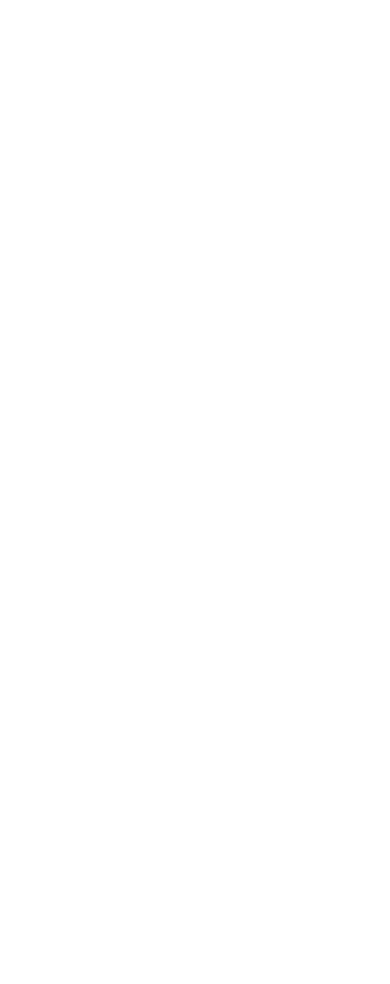
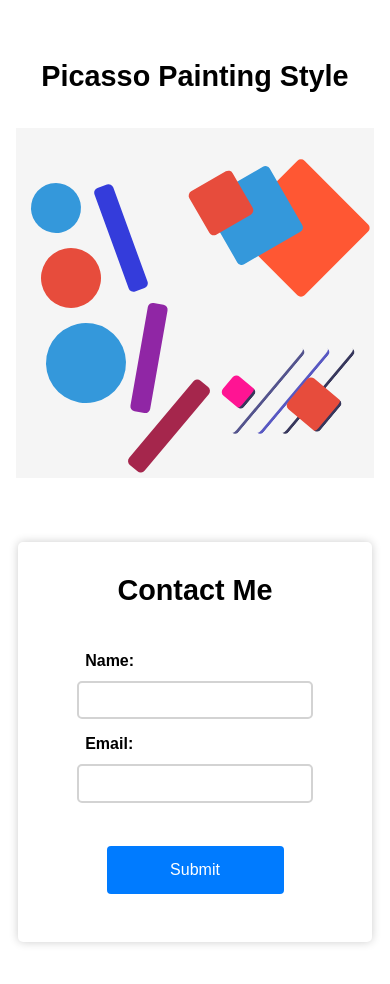
Before and after one commit to steve-FSA23/picasso-paint, a plain HTML site: page index.html in a window 390 px wide. Before the commit the page ends 844 px from the top, so only its background shows below. Drawn offline with Linux system fonts and the light colour scheme.

Commit message:
create paint and form

```diff
--- a/index.html
+++ b/index.html
@@ -10,6 +10,39 @@
 
 <body>
 
+    <div class="paint-container">
+        <div class="canvas">
+            <h1 class="picasso-title">Picasso Painting Style</h1>
+            <div class="shape1"></div>
+            <div class="shape2"></div>
+            <div class="shape3"></div>
+            <div class="shape4"></div>
+            <div class="shape5"></div>
+            <div class="shape6"></div>
+            <div class="shape7"></div>
+            <div class="shape8"></div>
+            <div class="shape9"></div>
+            <div class="shape10"></div>
+            <div class="shape11"></div>
+            <div class="shape12"></div>
+            <div class="shape13"></div>
+            <div class="shape14"></div>
+        </div>
+        <div class="container-form">
+            <h1 class="contact-me">Contact Me</h1>
+            <form id="contact-form">
+                <label for="name">Name:</label>
+                <input type="text" id="name" name="name" required>
+
+                <label for="email">Email:</label>
+                <input type="email" id="email" name="email" required>
+
+                <button type="submit">Submit</button>
+            </form>
+        </div>
+    </div>
+
+
     <script src="script.js"></script>
 </body>
 
--- a/style.css
+++ b/style.css
@@ -0,0 +1,402 @@
+body {
+    height: 100vh;
+    font-family: Arial, Helvetica, sans-serif;
+}
+
+.paint-container {
+    margin: 8rem auto;
+}
+
+.canvas {
+    width: 500px;
+    height: 500px;
+    position: relative;
+    background-color: whitesmoke;
+}
+
+.picasso-title {
+    width: 100%;
+    position: absolute;
+    top: -100px;
+    text-align: center;
+}
+
+.shape1,
+.shape2,
+.shape3,
+.shape4,
+.shape5,
+.shape6,
+.shape7,
+.shape8,
+.shape9,
+.shape10,
+.shape11,
+.shape12,
+.shape13,
+.shape14 {
+    position: absolute;
+    border-radius: 5px;
+}
+
+.shape1 {
+    /* Diamond shape*/
+    width: 200px;
+    height: 200px;
+    left: 255px;
+    top: 100px;
+    background-color: #ff5733;
+    transform: rotate(45deg);
+}
+
+.shape2 {
+    /* Diamond shape*/
+    width: 150px;
+    height: 150px;
+    left: 200px;
+    top: 100px;
+    background-color: #3498db;
+    transform: rotate(-30deg);
+}
+
+.shape3 {
+    /* Diamond shape*/
+    width: 100px;
+    height: 100px;
+    left: 180px;
+    top: 100px;
+    background-color: #e74c3c;
+    transform: rotate(60deg);
+}
+
+.shape4 {
+    /* circles shape*/
+    width: 50px;
+    height: 50px;
+    background-color: #3498db;
+    transform: rotate(-80deg);
+    top: 110px;
+    left: 30px;
+    border-radius: 50%;
+}
+
+.shape5 {
+    /* circles shape*/
+    width: 60px;
+    height: 60px;
+    background-color: #e74c3c;
+    transform: rotate(-80deg);
+    top: 180px;
+    left: 30px;
+    border-radius: 50%;
+}
+
+.shape6 {
+    /* circles shape*/
+    width: 80px;
+    height: 80px;
+    background-color: #3498db;
+    transform: rotate(-80deg);
+    top: 255px;
+    left: 30px;
+    border-radius: 50%;
+}
+
+.shape7 {
+    /* Bar shape*/
+    width: 140px;
+    height: 20px;
+    background-color: #343cdb;
+    transform: rotate(-110deg);
+    top: 100px;
+    left: 30px;
+}
+
+.shape8 {
+    /* Bar shape*/
+    width: 140px;
+    height: 20px;
+    background-color: #9026a5;
+    transform: rotate(-80deg);
+    top: 250px;
+    left: 70px;
+}
+
+.shape9 {
+    /* Bar shape*/
+    width: 140px;
+    height: 20px;
+    background-color: #a5264c;
+    transform: rotate(-50deg);
+    top: 405px;
+    left: 95px;
+}
+
+.shape10 {
+    /* line shape*/
+    width: 140px;
+    height: 10px;
+    background-color: none;
+    border-bottom: 3px inset rgb(34, 34, 57);
+    transform: rotate(-50deg);
+    top: 405px;
+    left: 205px;
+}
+
+.shape11 {
+    /* line shape*/
+    width: 140px;
+    height: 10px;
+    background-color: none;
+    border-bottom: 3px inset rgb(50, 50, 110);
+    transform: rotate(-50deg);
+    top: 405px;
+    left: 230px;
+}
+
+.shape12 {
+    /* line shape*/
+    width: 140px;
+    height: 10px;
+    background-color: none;
+    border-bottom: 3px inset rgb(55, 55, 92);
+    transform: rotate(-50deg);
+    top: 405px;
+    left: 260px;
+}
+
+.shape13 {
+    /* line shape*/
+    width: 40px;
+    height: 40px;
+    background-color: #e74c3c;
+    background-color: none;
+    border-bottom: 3px inset rgb(55, 55, 92);
+    transform: rotate(-50deg);
+    top: 405px;
+    left: 300px;
+}
+
+.shape14 {
+    /* line shape*/
+    width: 35px;
+    height: 35px;
+    background-color: none;
+    border-bottom: 3px inset rgb(55, 55, 92);
+    transform: rotate(-50deg);
+    background-color: deeppink;
+    top: 390px;
+    left: 220px;
+}
+
+.container-form {
+    width: 500px;
+    height: 400px;
+    background-color: #fff;
+    border-radius: 5px;
+    box-shadow: 0 0 10px rgba(0, 0, 0, 0.2);
+}
+
+.contact-me {
+    margin: 2rem 0;
+    text-align: center;
+    font-family: Arial, Helvetica, sans-serif;
+}
+
+#contact-form {
+    display: flex;
+    justify-content: center;
+    width: 100%;
+    flex-direction: column;
+}
+
+#contact-form label {
+    margin-bottom: 8px;
+    font-weight: bold;
+    margin: 0.8rem 6rem 0.5rem 6rem;
+}
+
+#contact-form input[type="text"],
+input[type="email"] {
+    width: 60%;
+    padding: 0.6rem;
+    margin: 0.2rem auto;
+    border-radius: 5px;
+    border: 2px solid lightgray;
+}
+
+button[type="submit"] {
+    display: block;
+    width: 50%;
+    margin: 2.5rem auto;
+    padding: 15px;
+    background-color: #007bff;
+    color: #fff;
+    border: none;
+    border-radius: 4px;
+    cursor: pointer;
+    font-size: 16px;
+    transition: background-color 0.3s;
+}
+
+button[type="submit"]:hover {
+    background-color: #0056b3;
+}
+
+/* Media Queries */
+
+@media only screen and (max-width: 600px) {
+    h1 {
+        font-size: 1.8rem;
+        margin: 2rem 0;
+        text-align: center;
+    }
+    .canvas {
+        width: 358px;
+        height: 350px;
+    }
+    .shape1 {
+        /* Diamond shape*/
+        width: 100px;
+        height: 100px;
+        left: 235px;
+        top: 50px;
+    }
+    .shape2 {
+        /* Diamond shape*/
+        width: 75px;
+        height: 75px;
+        left: 200px;
+        top: 50px;
+    }
+    .shape3 {
+        /* Diamond shape*/
+        width: 50px;
+        height: 50px;
+        top: 50px;
+    }
+    .shape4 {
+        /* circles shape*/
+        width: 50px;
+        height: 50px;
+        top: 55px;
+        left: 15px;
+    }
+    .shape5 {
+        /* circles shape*/
+        width: 60px;
+        height: 60px;
+        top: 120px;
+        left: 25px;
+    }
+    .shape6 {
+        /* circles shape*/
+        width: 80px;
+        height: 80px;
+        top: 195px;
+        left: 30px;
+        border-radius: 50%;
+    }
+    .shape7 {
+        /* Bar shape*/
+        width: 110px;
+        height: 20px;
+        top: 100px;
+        left: 50px;
+    }
+    .shape8 {
+        /* Bar shape*/
+        width: 110px;
+        height: 20px;
+        top: 220px;
+        left: 78px;
+    }
+    .shape9 {
+        /* Bar shape*/
+        width: 110px;
+        height: 20px;
+        top: 288px;
+        left: 98px;
+    }
+    .shape10 {
+        /* line shape*/
+        width: 110px;
+        height: 10px;
+        top: 255px;
+        left: 195px;
+    }
+    .shape11 {
+        /* line shape*/
+        width: 110px;
+        height: 10px;
+        top: 255px;
+        left: 220px;
+    }
+    .shape12 {
+        /* line shape*/
+        width: 110px;
+        height: 10px;
+        top: 255px;
+        left: 245px;
+    }
+    .shape13 {
+        /* line shape*/
+        width: 40px;
+        height: 40px;
+        top: 255px;
+        left: 278px;
+    }
+    .shape14 {
+        /* line shape*/
+        width: 25px;
+        height: 25px;
+        top: 250px;
+        left: 210px;
+    }
+    .paint-container {
+        display: flex;
+        flex-direction: column;
+        align-items: center;
+    }
+    .container-form {
+        width: 354px;
+        height: 400px;
+        margin: 4rem 0;
+    }
+    #contact-form label {
+        margin: 0.8rem 6rem 0.5rem 4.2rem;
+    }
+}
+
+@media only screen and (min-width: 768px) {
+    .paint-container {
+        display: flex;
+        flex-direction: column;
+        align-items: center;
+    }
+    .container-form {
+        width: 500px;
+        height: 400px;
+        margin: 4rem 0;
+        background-color: #fff;
+        border-radius: 5px;
+        box-shadow: 0 0 10px rgba(0, 0, 0, 0.2);
+    }
+    #contact-form label {
+        margin: 0.8rem 6rem 0.5rem 6rem;
+    }
+}
+
+@media only screen and (min-width: 992px) {
+    .container-form {
+        width: 500px;
+        height: 400px;
+        margin: 4rem 0;
+        background-color: #fff;
+        border-radius: 5px;
+        box-shadow: 0 0 10px rgba(0, 0, 0, 0.2);
+    }
+    #contact-form label {
+        margin: 0.8rem 6rem 0.5rem 6rem;
+    }
+}
```
